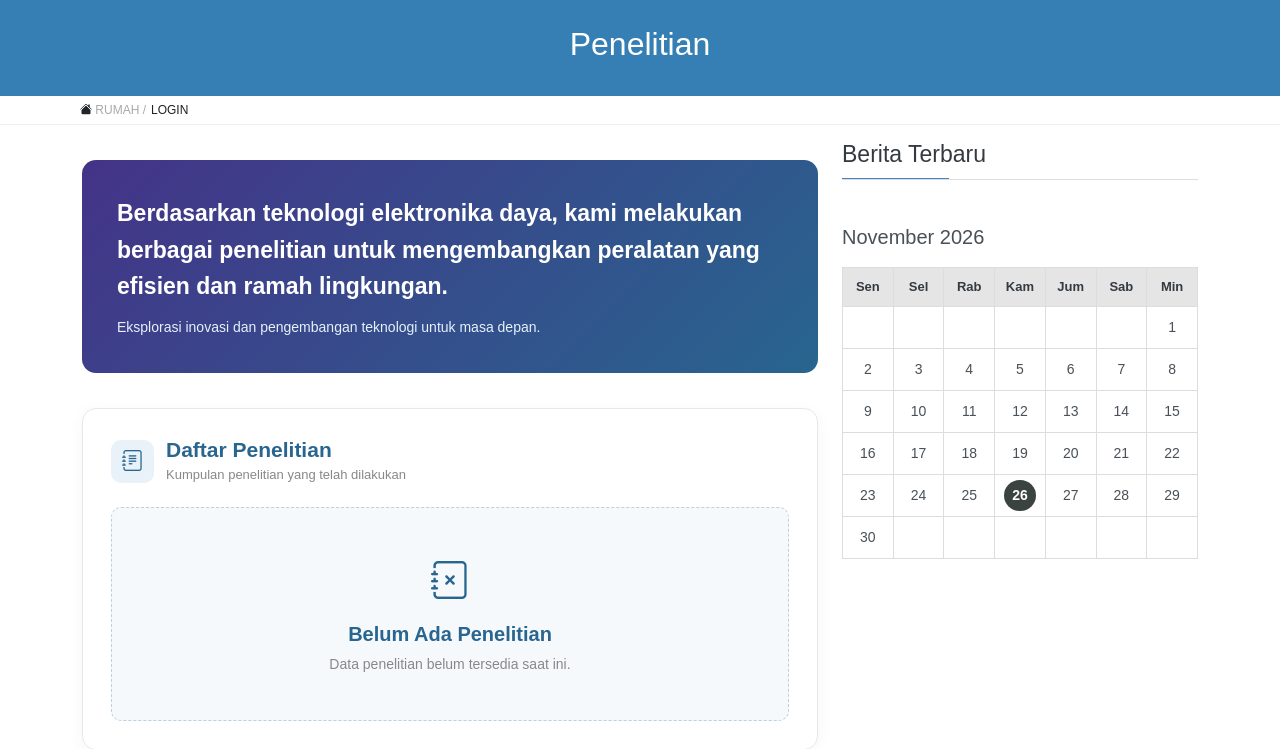
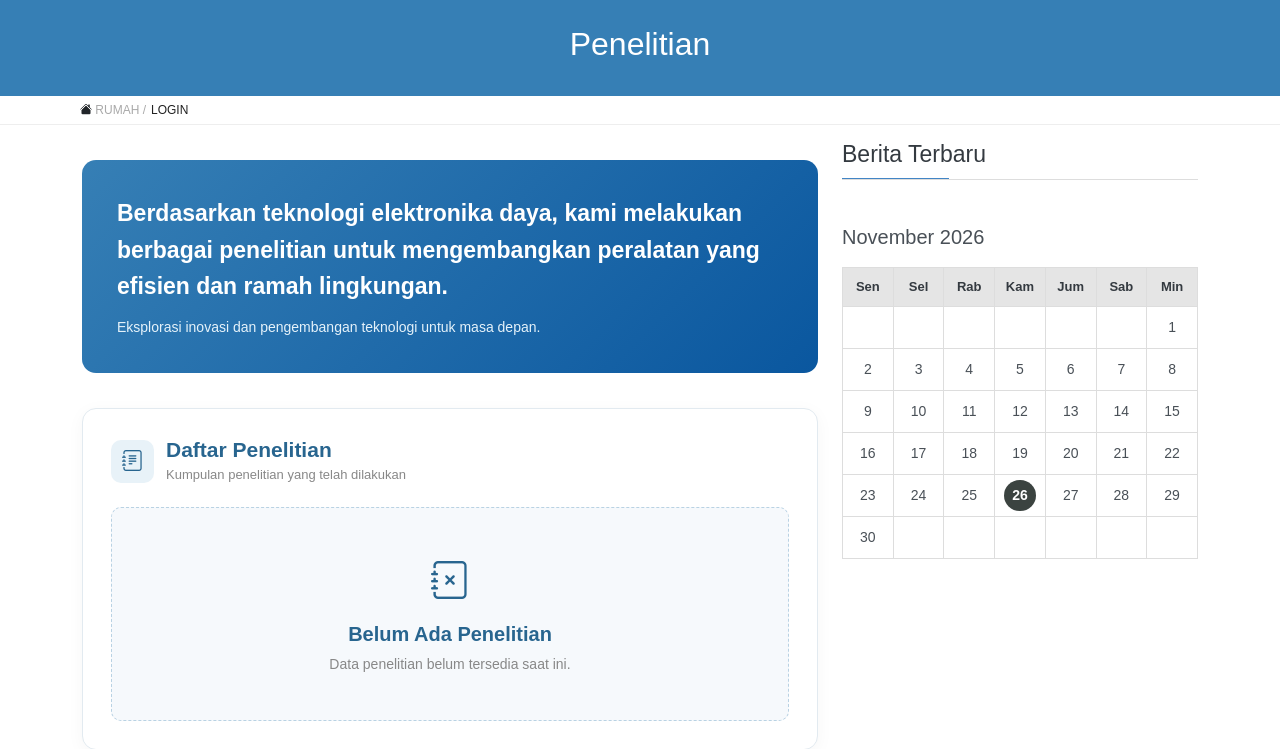
Before and after one commit to Renasha31/lab-geta-pens, a Laravel app: page /depanp in a window 1280 px wide. Shown: the part 104-853 px from the top of the page. Run offline with Laravel 12, Linux system fonts and the light colour scheme; data that the repository does not hold is empty.

Commit message:
ganti penelitian depan

```diff
--- a/resources/views/penelitian/depanp.blade.php
+++ b/resources/views/penelitian/depanp.blade.php
@@ -8,7 +8,7 @@
     }
 
     .penelitian-intro {
-        background: linear-gradient(135deg, #438f, #28658f);
+        background: linear-gradient(135deg, #367FB5, #0a579f);
         border-radius: 14px;
         padding: 35px;
         color: white;
```
